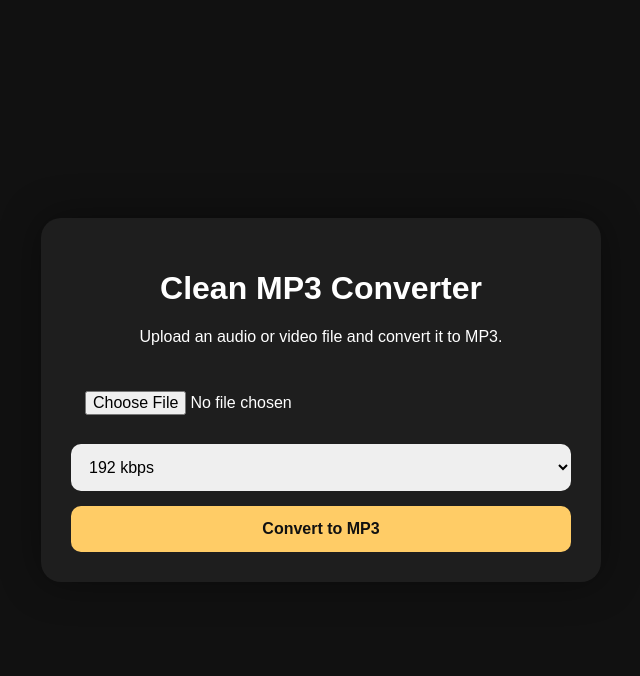
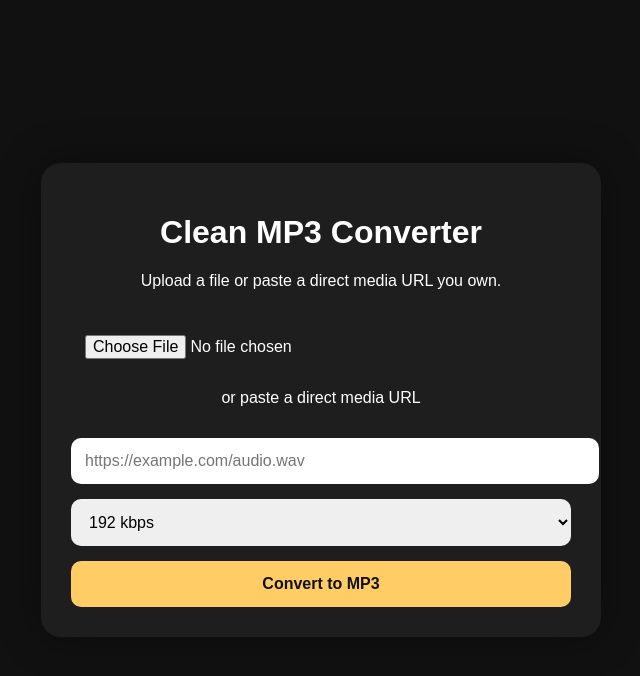
Before and after one commit to lakersjd/clean-mp3-converter, a Flask app: page / in a window 1280 px wide. Shown: the top 676 px of the page, without its empty margins (319-959 px from the left). Run offline with Flask 3, Linux system fonts and the light colour scheme.

Commit message:
Add URL and YouTube preview support

```diff
--- a/app.py
+++ b/app.py
@@ -1,8 +1,10 @@
 from flask import Flask, render_template, request, send_file
 from werkzeug.utils import secure_filename
 from pathlib import Path
+from urllib.parse import urlparse
 import subprocess
 import uuid
+import requests
 
 app = Flask(__name__)
 
@@ -14,50 +16,125 @@ OUTPUT_FOLDER.mkdir(parents=True, exist_ok=True)
 
 ALLOWED_EXTENSIONS = {".mp3", ".wav", ".m4a", ".aac", ".flac", ".ogg", ".mp4", ".mov", ".mkv", ".webm"}
 
+YOUTUBE_DOMAINS = {
+    "youtube.com",
+    "www.youtube.com",
+    "m.youtube.com",
+    "music.youtube.com",
+    "youtu.be",
+    "www.youtu.be"
+}
+
 def allowed_file(filename):
     return Path(filename).suffix.lower() in ALLOWED_EXTENSIONS
+
+def is_youtube_url(url):
+    try:
+        host = urlparse(url).hostname or ""
+        host = host.lower()
+        return any(host == d or host.endswith("." + d) for d in YOUTUBE_DOMAINS)
+    except:
+        return False
+
+def youtube_preview(url):
+    try:
+        res = requests.get(
+            "https://www.youtube.com/oembed",
+            params={"url": url, "format": "json"},
+            timeout=10
+        )
+        if res.ok:
+            return res.json()
+    except:
+        pass
+    return None
+
+def download_direct_file(url):
+    parsed = urlparse(url)
+    name = secure_filename(Path(parsed.path).name or "media_file")
+    if not Path(name).suffix:
+        name += ".mp4"
+
+    input_path = UPLOAD_FOLDER / f"{uuid.uuid4()}_{name}"
+
+    with requests.get(url, stream=True, timeout=30) as r:
+        r.raise_for_status()
+
+        content_type = r.headers.get("content-type", "").lower()
+        if "text/html" in content_type:
+            raise Exception("That URL looks like a webpage, not a direct media file.")
+
+        with open(input_path, "wb") as f:
+            for chunk in r.iter_content(chunk_size=1024 * 1024):
+                if chunk:
+                    f.write(chunk)
+
+    return input_path
+
+def convert_to_mp3(input_path, quality):
+    output_path = OUTPUT_FOLDER / f"{input_path.stem}.mp3"
+
+    command = [
+        "ffmpeg",
+        "-y",
+        "-i",
+        str(input_path),
+        "-vn",
+        "-codec:a",
+        "libmp3lame",
+        "-b:a",
+        quality,
+        str(output_path)
+    ]
+
+    result = subprocess.run(command, capture_output=True, text=True)
+
+    if result.returncode != 0:
+        raise Exception("Conversion failed. Make sure ffmpeg is installed.")
+
+    return output_path
 
 @app.route("/", methods=["GET", "POST"])
 def index():
     error = None
     download_file = None
+    preview = None
 
     if request.method == "POST":
         file = request.files.get("file")
+        media_url = request.form.get("media_url", "").strip()
         quality = request.form.get("quality", "192k")
 
-        if not file or file.filename == "":
-            error = "Please upload a file."
-        elif not allowed_file(file.filename):
-            error = "Unsupported file type."
-        else:
-            filename = secure_filename(file.filename)
-            input_path = UPLOAD_FOLDER / f"{uuid.uuid4()}_{filename}"
-            output_path = OUTPUT_FOLDER / f"{input_path.stem}.mp3"
+        try:
+            input_path = None
 
-            file.save(input_path)
+            if media_url:
+                if is_youtube_url(media_url):
+                    preview = youtube_preview(media_url)
+                    error = "YouTube links can be previewed here, but this app cannot download or convert YouTube audio. Upload a file you own instead."
+                    return render_template("index.html", error=error, download_file=download_file, preview=preview)
 
-            command = [
-                "ffmpeg",
-                "-y",
-                "-i",
-                str(input_path),
-                "-vn",
-                "-codec:a",
-                "libmp3lame",
-                "-b:a",
-                quality,
-                str(output_path)
-            ]
+                input_path = download_direct_file(media_url)
 
-            result = subprocess.run(command, capture_output=True, text=True)
+            elif file and file.filename:
+                if not allowed_file(file.filename):
+                    error = "Unsupported file type."
+                else:
+                    filename = secure_filename(file.filename)
+                    input_path = UPLOAD_FOLDER / f"{uuid.uuid4()}_{filename}"
+                    file.save(input_path)
 
-            if result.returncode != 0:
-                error = "Conversion failed. Make sure ffmpeg is installed."
             else:
+                error = "Upload a file or paste a direct media URL."
+
+            if input_path and not error:
+                output_path = convert_to_mp3(input_path, quality)
                 download_file = output_path.name
 
-    return render_template("index.html", error=error, download_file=download_file)
+        except Exception as e:
+            error = str(e)
+
+    return render_template("index.html", error=error, download_file=download_file, preview=preview)
 
 @app.route("/download/<filename>")
 def download(filename):
--- a/templates/index.html
+++ b/templates/index.html
@@ -8,10 +8,20 @@
 <body>
   <div class="box">
     <h1>Clean MP3 Converter</h1>
-    <p>Upload an audio or video file and convert it to MP3.</p>
+    <p>Upload a file or paste a direct media URL you own.</p>
 
     {% if error %}
       <div class="error">{{ error }}</div>
+    {% endif %}
+
+    {% if preview %}
+      <div class="preview">
+        {% if preview.thumbnail_url %}
+          <img src="{{ preview.thumbnail_url }}" alt="YouTube thumbnail">
+        {% endif %}
+        <h3>{{ preview.title }}</h3>
+        <p>{{ preview.author_name }}</p>
+      </div>
     {% endif %}
 
     {% if download_file %}
@@ -19,7 +29,10 @@
     {% endif %}
 
     <form method="POST" enctype="multipart/form-data">
-      <input type="file" name="file" required>
+      <input type="file" name="file">
+
+      <p>or paste a direct media URL</p>
+      <input type="url" name="media_url" placeholder="https://example.com/audio.wav">
 
       <select name="quality">
         <option value="128k">128 kbps</option>
```
